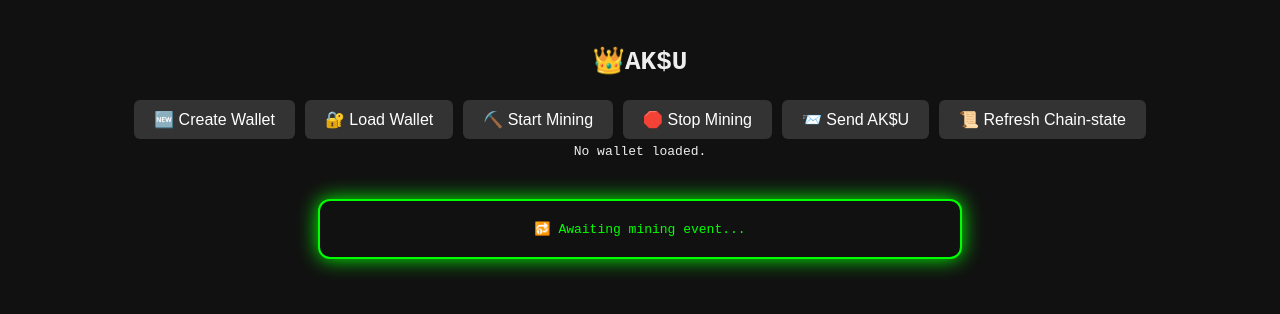
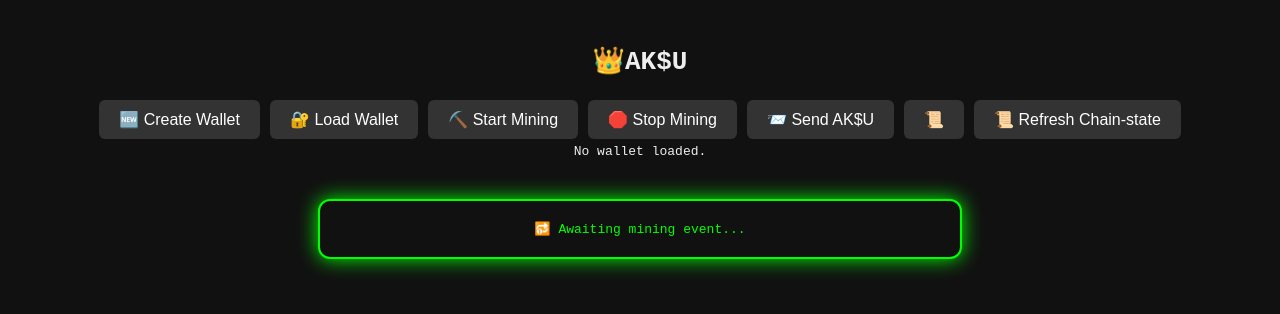
Before and after one commit to MildlySavageDigitalLLC/AKSU-Protocol, a plain HTML site: page index.html in a window 1280 px wide. Drawn offline with Linux system fonts and the light colour scheme.

Commit message:
Update index.html

```diff
--- a/index.html
+++ b/index.html
@@ -57,7 +57,7 @@
     <button onclick="startMining()">⛏️ Start Mining</button>
     <button onclick="stopMining()">🛑 Stop Mining</button>
     <button onclick="sendAksu()">📨 Send AK$U</button>
-    <button onclick="refreshchainstate()">📜 Refresh Chain-state</button>
+    <button onclick="refreshchainstate()">📜 <button onclick="viewCurrentBlock()">📜 Refresh Chain-state</button>
   </div>
 
   <div id="wallet-info">No wallet loaded.</div>
```
